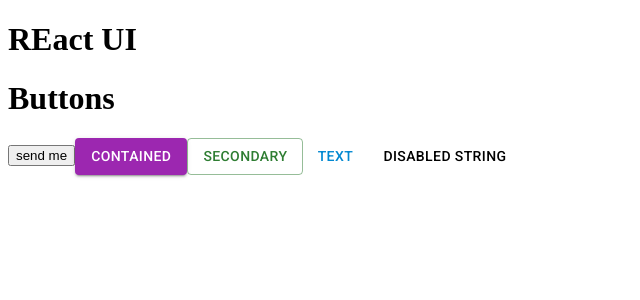
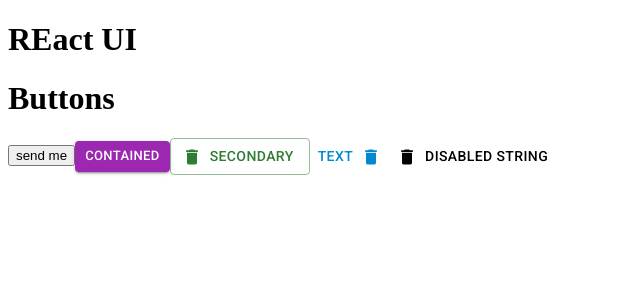
Before and after one commit to nikita3006/materialUi, a React (Vite) app: page / in a window 1280 px wide. Shown: the top 300 px of the page, without its empty margins (0-640 px from the left). Built offline with nearby package versions, Linux system fonts and the light colour scheme.

Commit message:
adding icon in buttons

```diff
--- a/src/components/Buttons.jsx
+++ b/src/components/Buttons.jsx
@@ -1,5 +1,6 @@
 import {useState} from 'react'
 import { Button } from "@mui/material";
+import { Delete } from '@mui/icons-material'
 
 const Buttons = () => {
   const [click, setClick] = useState('')
@@ -13,16 +14,22 @@ const Buttons = () => {
       <button>send me</button>
       <Button color="secondary" variant="contained" onClick={()=>{
         alert("button clicked")
-      }}>
+      }} size='small'   >
         Contained
       </Button>
-      <Button color="success" variant="outlined" onClick={handleClick}>
+      <Button color="success" variant="outlined" onClick={handleClick}
+      startIcon={<Delete/>}
+      >
         { click ? "outlined" : "secondary"}
       </Button>
-      <Button color="info" variant="text">
+      <Button color="info" variant="text"
+        endIcon={<Delete/>}
+      >
         text
       </Button>
-      <Button color="error" variant="string">
+      <Button color="error" variant="string"
+        startIcon={<Delete/>}
+        >
         disabled
         string
       </Button>
```
